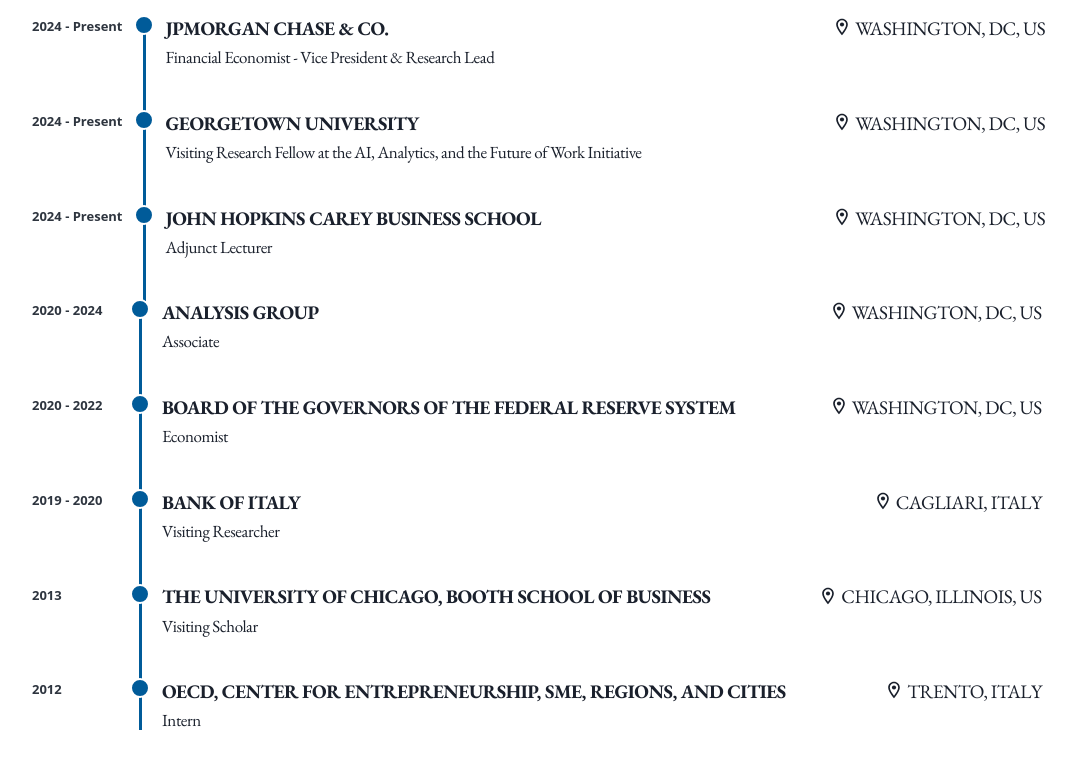
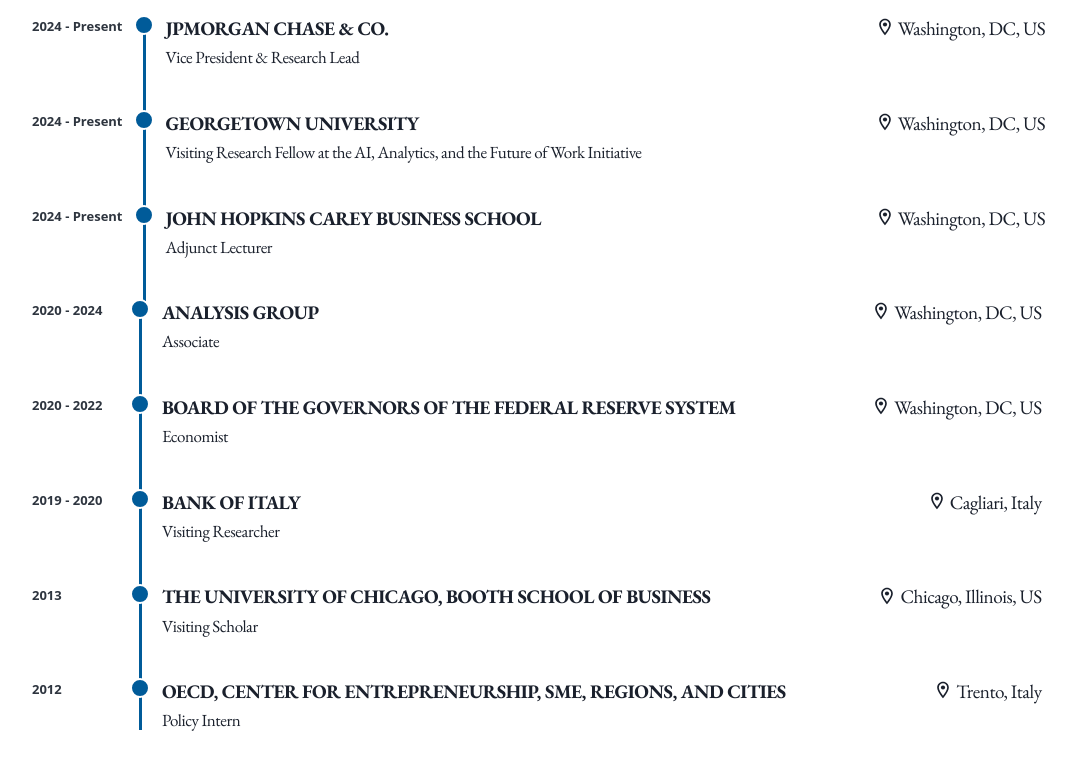
Before and after one commit to apassalacqua-phd/apassalacqua-phd.github.io, a Gatsby site: page / in a window 1280 px wide. Shown: the part 1207-1974 px from the top of the page, without its empty margins (52-1128 px from the left). Built offline with nearby package versions, Linux system fonts and the light colour scheme; Gatsby itself is replaced by a stand-in of ours; some packages are replaced by stand-ins of ours.

Commit message:
small content changes

```diff
--- a/content/discussions/herpfer-maturana-credit-rating-inflation-is-it-still-relevant-and-who-prices-it/index.md
+++ b/content/discussions/herpfer-maturana-credit-rating-inflation-is-it-still-relevant-and-who-prices-it/index.md
@@ -1,5 +1,5 @@
 ---
-title: Disciplining Banks through Disclosure - Evidence from CFPB Consumer Complaints
+title: "Disciplining Banks through Disclosure: Evidence from CFPB Consumer Complaints"
 description: Easter Finance Association (EFA) Meeting 2021
 date: "2015-05-06T23:46:37.121Z"
 category: "discussions"
--- a/src/components/Intro/Intro.js
+++ b/src/components/Intro/Intro.js
@@ -49,7 +49,7 @@
           </p>
 
           <p>
-            Previously I was an associate at Analysis Group, a leading financial consulting
+            Previously, I was an associate at Analysis Group, a leading financial consulting
             firm in the litigation industry. I began my career as a financial
             economist at the Board of Governors of the Federal Reserve System where I worked
             on issues related to the microeconomic and macroeconomic implications of banking
--- a/src/constants/WorkExperienceTimelineData.js
+++ b/src/constants/WorkExperienceTimelineData.js
@@ -3,8 +3,8 @@
     startYear: 2024,
     isPresent: true,
     entityName: "JPMORGAN CHASE & CO.",
-    location: "WASHINGTON, DC, US",
-    position: "Financial Economist - Vice President & Research Lead",
+    location: "Washington, DC, US",
+    position: "Vice President & Research Lead",
     // data: [
     // "Lead and prioritize impactful research projects related to small businesses and local economies, managing and triaging inbound requests for analysis to ensure timely completion and relevance.",
     // "Conduct original analyses of large datasets using expert coding practices and big data programming languages on a public cloud platform, producing comprehensive statistical and visual analytics.",
@@ -15,7 +15,7 @@
     startYear: 2024,
     isPresent: true,
     entityName: "GEORGETOWN UNIVERSITY",
-    location: "WASHINGTON, DC, US",
+    location: "Washington, DC, US",
     position:
       "Visiting Research Fellow at the AI, Analytics, and the Future of Work Initiative",
     // data: [
@@ -28,7 +28,7 @@
     startYear: 2024,
     isPresent: true,
     entityName: "JOHN HOPKINS CAREY BUSINESS SCHOOL",
-    location: "WASHINGTON, DC, US",
+    location: "Washington, DC, US",
     position: "Adjunct Lecturer",
   },
 
@@ -37,7 +37,7 @@
     endYear: 2024,
     isPresent: false,
     entityName: "ANALYSIS GROUP",
-    location: "WASHINGTON, DC, US",
+    location: "Washington, DC, US",
     position: "Associate",
   },
 
@@ -46,7 +46,7 @@
     endYear: 2022,
     isPresent: false,
     entityName: "BOARD OF THE GOVERNORS OF THE FEDERAL RESERVE SYSTEM",
-    location: "WASHINGTON, DC, US",
+    location: "Washington, DC, US",
     position: "Economist",
     // data: [
     // "Researched, designed, and implemented models to forecast banks’ potential losses during different hypothetical scenarios in the Dodd-Frank Act Stress Tests (DFAST).",
@@ -61,7 +61,7 @@
     endYear: 2020,
     isPresent: false,
     entityName: "BANK OF ITALY",
-    location: "CAGLIARI, ITALY",
+    location: "Cagliari, Italy",
     position: "Visiting Researcher",
     // data: [
     // "Analyzed the impact of the introduction of the Single Supervisory Mechanism (SSM) on the credit supply from Italian banks and the implications for the Italian economy.",
@@ -72,7 +72,7 @@
     startYear: 2013,
     isPresent: false,
     entityName: "THE UNIVERSITY OF CHICAGO, BOOTH SCHOOL OF BUSINESS",
-    location: "CHICAGO, ILLINOIS, US",
+    location: "Chicago, Illinois, US",
     position: "Visiting Scholar",
     // data: [
     // "Conducted research in corporate governance, banking, and political economy.",
@@ -84,8 +84,8 @@
     startYear: 2012,
     isPresent: false,
     entityName: "OECD, CENTER FOR ENTREPRENEURSHIP, SME, REGIONS, AND CITIES",
-    location: "TRENTO, ITALY",
-    position: "Intern",
+    location: "Trento, Italy",
+    position: "Policy Intern",
     // data: [
     // "Conducted quantitative and qualitative analysis on the impact of the Small Business Act (SBA) on the local Italian economy, which resulted in the publication of a report (here).",
     // ],
```
